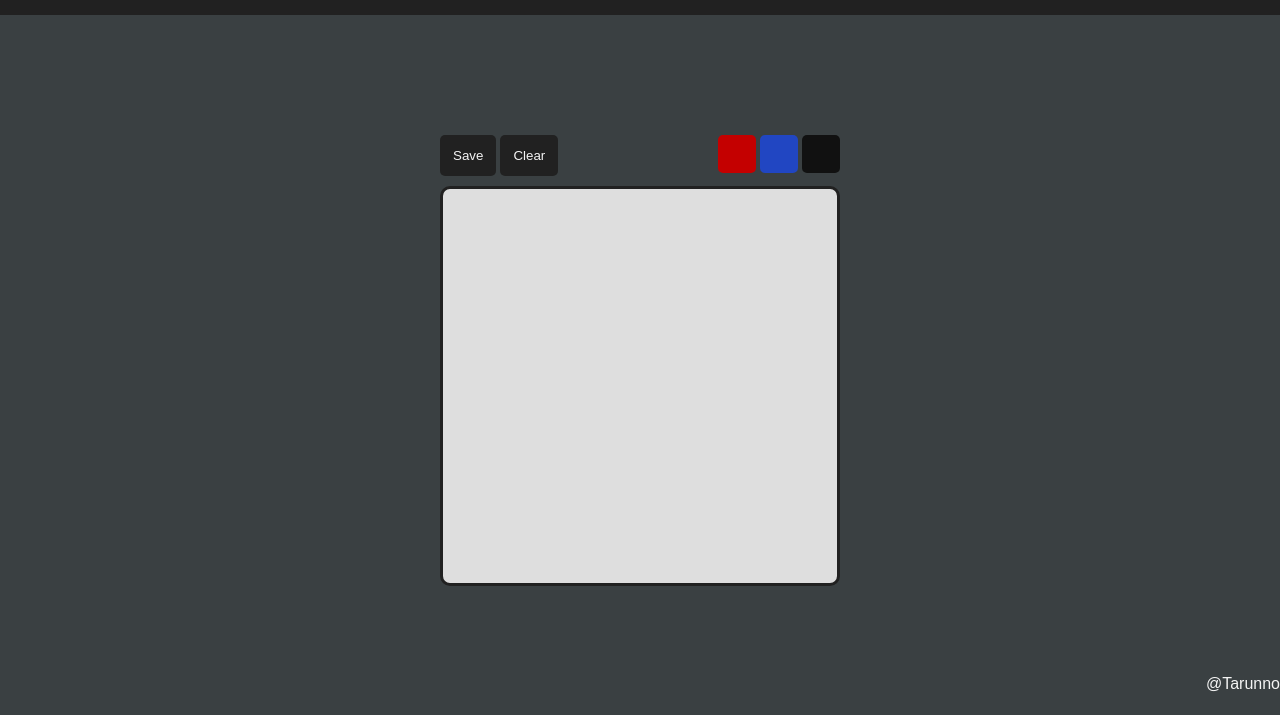
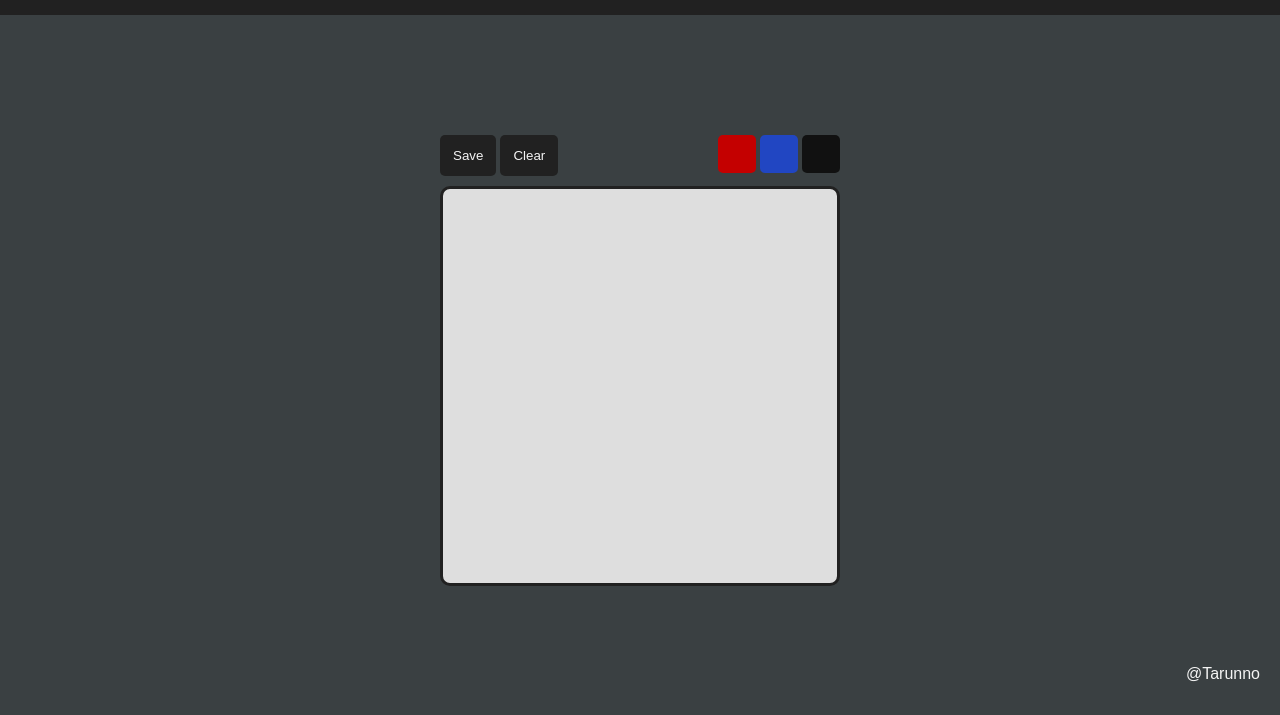
Before and after one commit to Tarunno/Signature-Pad-JavaScript, a plain HTML site: page index.html in a window 1280 px wide. Shown: the part 85-800 px from the top of the page. Drawn offline with Linux system fonts and the light colour scheme.

Commit message:
Update style.css

```diff
--- a/style.css
+++ b/style.css
@@ -93,5 +93,6 @@ button:hover{
 	text-align: right;
 	color: #f4f4f4;
 	font-family: 'Arial', san-serif;
-	margin-top: -20px;
+	margin-top: -30px;
+	margin-right: 20px;
 }
```
